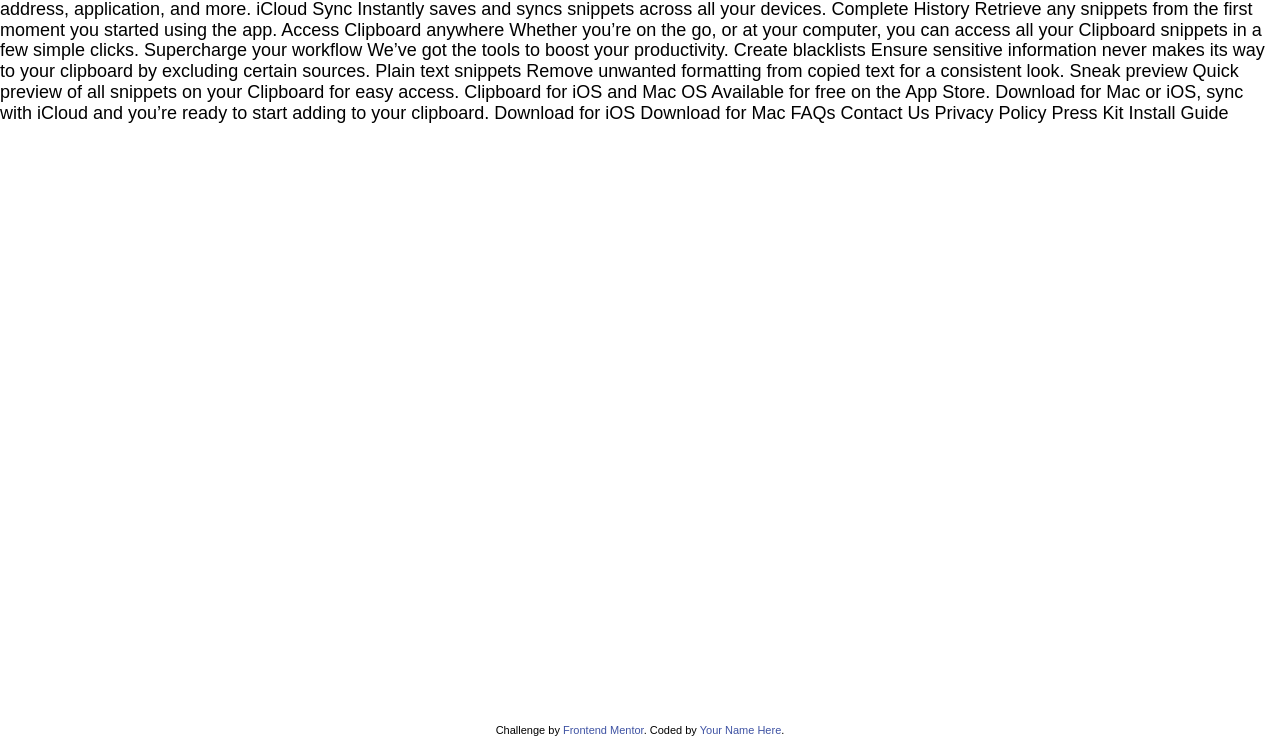
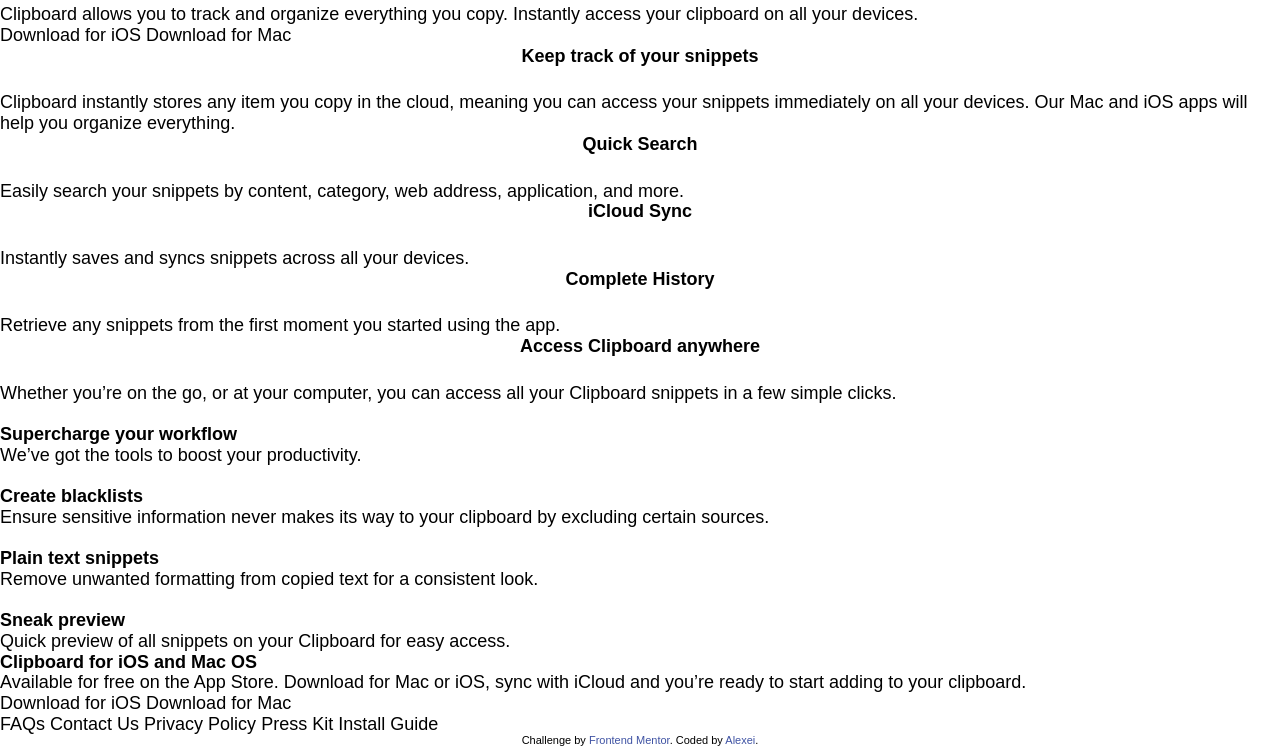
Before and after one commit to Batareika007/clipboard-landing-page, a plain HTML site: page index.html in a window 1280 px wide. Shown: the part 63-810 px from the top of the page. Drawn offline with Linux system fonts and the light colour scheme; a web font is replaced by a local one.

Commit message:
build skeleton html

```diff
--- a/index.html
+++ b/index.html
@@ -8,8 +8,8 @@
 
   <link rel="icon" type="image/png" sizes="32x32" href="./images/favicon-32x32.png">
   <link rel="preconnect" href="https://fonts.googleapis.com">
-<link rel="preconnect" href="https://fonts.gstatic.com" crossorigin>
-<link href="https://fonts.googleapis.com/css2?family=Bai+Jamjuree:wght@400;600&display=swap" rel="stylesheet">
+  <link rel="preconnect" href="https://fonts.gstatic.com" crossorigin>
+  <link href="https://fonts.googleapis.com/css2?family=Bai+Jamjuree:wght@400;600&display=swap" rel="stylesheet">
   <link rel="stylesheet" href="css/style.css">
   <title>Frontend Mentor | Clipboard landing page</title>
 
@@ -28,75 +28,129 @@
 
 <body>
   <div class="wrapper">
-    <header class="header"></header>
+    <header class="header">
+      <!-- Header -->
+      <div class="logo">
+        Logo
+      </div>
+    </header>
     <main class="main">
+      <!-- top section -->
+      <section>
+        <h1 class="heading">A history of everything you copy</h1>
+        <p>Clipboard allows you to track and organize everything you
+          copy. Instantly access your clipboard on all your devices.</p>
+        <a href="" class="btn">Download for iOS</a>
+        <a href="" class="btn">Download for Mac</a>
+      </section>
 
-      A history of everything you copy
+      <!-- info section -->
 
-      Clipboard allows you to track and organize everything you
-      copy. Instantly access your clipboard on all your devices.
+      <section>
+        <h2 class="heading">Keep track of your snippets</h2>
+        <p>Clipboard instantly stores any item you copy in the cloud,
+          meaning you can access your snippets immediately on all your
+          devices. Our Mac and iOS apps will help you organize everything.</p>
+        <ul>
+          <li>
+            <h6 class="heading">Quick Search</h6>
+            <p> Easily search your snippets by content, category, web address, application, and more.
+            </p>
+          </li>
+          <li>
+            <h6 class="heading">iCloud Sync</h6>
+            <p> Instantly saves and syncs snippets across all your devices.
+            </p>
+          </li>
+          <li>
+            <h6 class="heading"> Complete History
+            </h6>
+            <p> Retrieve any snippets from the first moment you started using the app.
+            </p>
+          </li>
+        </ul>
 
-      Download for iOS
-      Download for Mac
+      </section>
+      <!-- info section -->
+      <section>
 
-      Keep track of your snippets
+        <h3 class="heading">Access Clipboard anywhere</h3>
 
-      Clipboard instantly stores any item you copy in the cloud,
-      meaning you can access your snippets immediately on all your
-      devices. Our Mac and iOS apps will help you organize everything.
+        <p>Whether you’re on the go, or at your computer, you can access all your Clipboard
+          snippets in a few simple clicks.</p>
 
-      Quick Search
+        <img src="" alt="">
+      </section>
 
-      Easily search your snippets by content, category, web address, application, and more.
+      <!-- info section -->
 
-      iCloud Sync
+      <section>
+        <h4>Supercharge your workflow</h4>
+        <p>We’ve got the tools to boost your productivity.</p>
+      </section>
 
-      Instantly saves and syncs snippets across all your devices.
+      <!-- cards -->
 
-      Complete History
+      <section class="cards">
+        <div class="cards__itme">
 
-      Retrieve any snippets from the first moment you started using the app.
+          <img src="" alt="">
+          <h5>Create blacklists</h5>
+          <p> Ensure sensitive information never makes its way to your clipboard by excluding certain sources.
+          </p>
+        </div>
 
-      Access Clipboard anywhere
+        <div class="cards__itme">
 
-      Whether you’re on the go, or at your computer, you can access all your Clipboard
-      snippets in a few simple clicks.
+          <img src="" alt="">
+          <h5>Plain text snippets</h5>
+          <p> Remove unwanted formatting from copied text for a consistent look.
+          </p>
+        </div>
 
-      Supercharge your workflow
+        <div class="cards__itme">
 
-      We’ve got the tools to boost your productivity.
+          <img src="" alt="">
+          <h5>Sneak preview</h5>
+          <p> Quick preview of all snippets on your Clipboard for easy access.
+          </p>
+        </div>
+      </section>
 
-      Create blacklists
+      <!-- slider -->
 
-      Ensure sensitive information never makes its way to your clipboard by excluding certain sources.
+      <div class="slider">
 
-      Plain text snippets
+      </div>
 
-      Remove unwanted formatting from copied text for a consistent look.
+      <!-- bottom section -->
 
-      Sneak preview
+      <section>
+        <h6>Clipboard for iOS and Mac OS</h6>
+        <p>Available for free on the App Store. Download for Mac or iOS, sync with iCloud
+          and you’re ready to start adding to your clipboard.</p>
+        <a href="" class="btn">Download for iOS</a>
+        <a href="" class="btn">Download for Mac</a>
+      </section>
 
-      Quick preview of all snippets on your Clipboard for easy access.
+      <!-- footer -->
 
-      Clipboard for iOS and Mac OS
+      <div class="footer">
+        <a href="">FAQs</a>
+        <a href="">Contact Us</a>
+        <a href="">Privacy Policy</a>
+        <a href="">Press Kit</a>
+        <a href="">Install Guide</a>
 
-      Available for free on the App Store. Download for Mac or iOS, sync with iCloud
-      and you’re ready to start adding to your clipboard.
 
-      Download for iOS
-      Download for Mac
+      </div>
 
-      FAQs
-      Contact Us
-      Privacy Policy
-      Press Kit
-      Install Guide
 
     </main>
-      <footer class="footer">
-        <p class="attribution">
-          Challenge by <a href="https://www.frontendmentor.io?ref=challenge" target="_blank">Frontend Mentor</a>.
-          Coded by <a href="#">Your Name Here</a>.
+    <footer class="footer">
+      <p class="attribution">
+        Challenge by <a href="https://www.frontendmentor.io?ref=challenge" target="_blank">Frontend Mentor</a>.
+        Coded by <a href="#">Alexei</a>.
       </p>
     </footer>
   </div>
--- a/scss/style.scss
+++ b/scss/style.scss
@@ -35,6 +35,7 @@ body {
 .heading {
     margin-bottom: 26px;
     font-weight: 600;
+    text-align: center;
 }
 
 /* container max width -------------------  */
```
Also changed, not shown: css/style.css.
